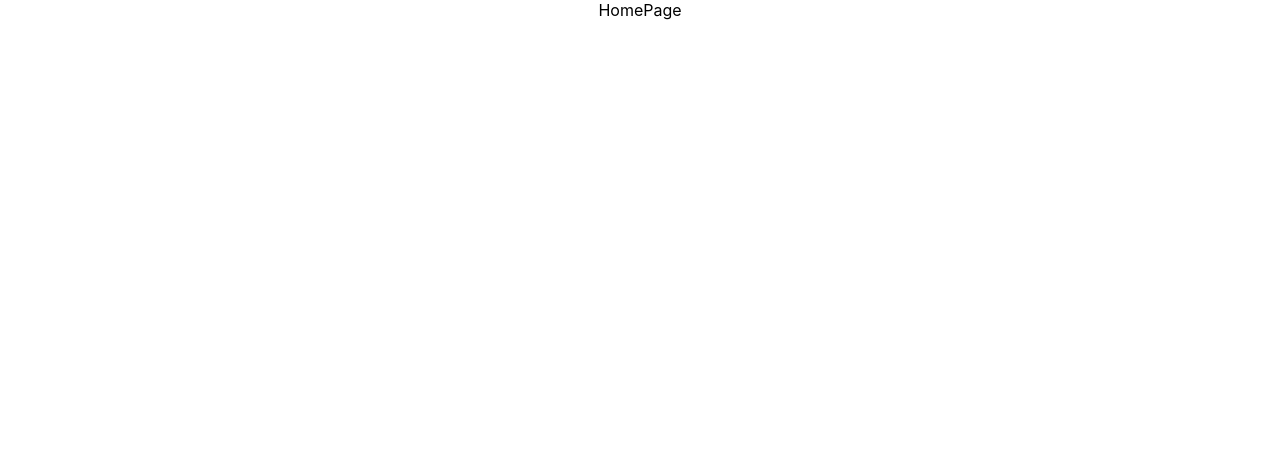
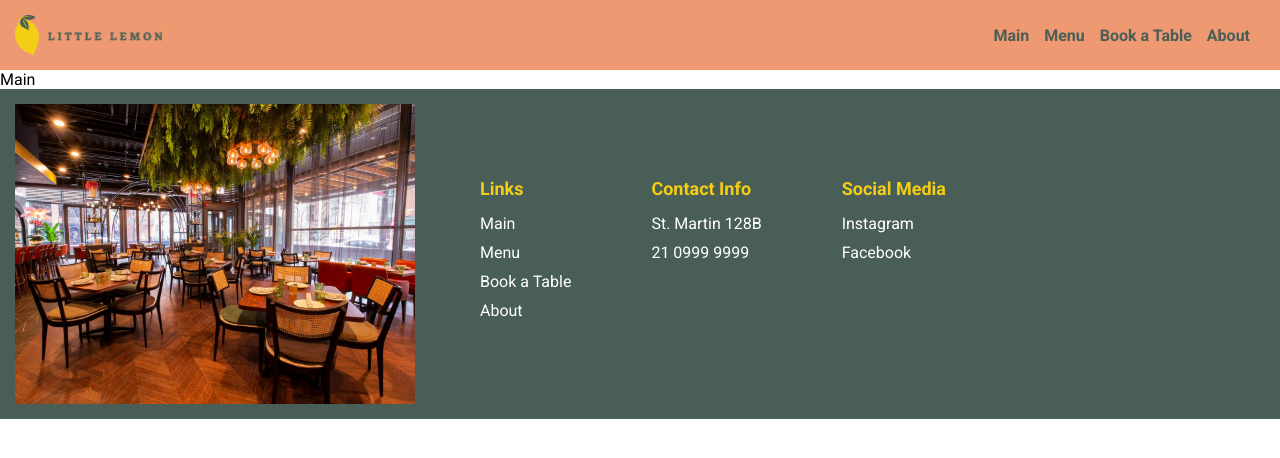
Before and after one commit to ddimkou/meta-little-lemon, a React (Create React App) app: page / in a window 1280 px wide. Shown: the top 458 px of the page. Built offline with nearby package versions, Linux system fonts and the light colour scheme.

Commit message:
html semantic, basic structure

```diff
--- a/public/index.html
+++ b/public/index.html
@@ -25,6 +25,11 @@
       Learn how to configure a non-root public URL by running `npm run build`.
     -->
     <title>React App</title>
+    <link rel="preconnect" href="https://fonts.gstatic.com" />
+    <link
+      href="https://fonts.googleapis.com/css2?family=Roboto:wght@400;700&display=swap"
+      rel="stylesheet"
+    />
   </head>
   <body>
     <noscript>You need to enable JavaScript to run this app.</noscript>
--- a/src/App.css
+++ b/src/App.css
@@ -1,4 +1,4 @@
-.App {
+/* .App {
   text-align: center;
 }
 
@@ -35,4 +35,98 @@
   to {
     transform: rotate(360deg);
   }
+} */
+
+* {
+  margin: 0;
+  padding: 0;
+  box-sizing: border-box;
 }
+body {
+  font-family: "Roboto", sans-serif;
+}
+/* Header */
+header {
+  display: flex;
+  align-items: center;
+  justify-content: space-between;
+  background-color: #ee9972;
+  padding: 15px;
+}
+nav {
+  display: flex;
+  justify-content: space-between;
+  align-items: center;
+}
+nav ul {
+  list-style: none;
+  display: flex;
+  margin: 0;
+  padding: 0;
+}
+
+nav li {
+  margin-right: 15px;
+}
+
+nav a {
+  text-decoration: none;
+  color: #495e57;
+  font-weight: bold;
+  font-size: 16px;
+  transition: color 0.2s ease-in-out;
+}
+nav a:hover {
+  color: #f4ce14;
+}
+
+/* Footer */
+
+footer {
+  padding: 15px;
+  background-color: #495e57;
+  display: flex;
+  align-items: center;
+}
+
+footer img {
+  max-width: 400px;
+  margin-right: 20px;
+}
+
+.footer-info {
+  display: flex;
+  flex-wrap: wrap;
+  margin-left: 15px;
+}
+
+.links,
+.contact-info,
+.social {
+  list-style: none;
+  padding: 0 30px;
+  margin: 0;
+  color: #fff;
+  margin-right: 20px;
+}
+
+.footer-info ul li {
+  margin-bottom: 10px;
+}
+
+.footer-info h3 {
+  font-weight: bold;
+  font-size: 18px;
+  padding-bottom: 15px;
+  color: #f4ce14;
+}
+
+.links a {
+  text-decoration: none;
+  color: #fff;
+  transition: color 0.3s ease-in-out;
+}
+
+.links a:hover {
+  color: #ffcc00;
+}
--- a/src/App.js
+++ b/src/App.js
@@ -1,7 +1,16 @@
 import "./App.css";
+import Footer from "./Footer";
+import Header from "./Header";
+import Main from "./Main";
 
 function App() {
-  return <div className="App">HomePage</div>;
+  return (
+    <>
+      <Header />
+      <Main />
+      <Footer />
+    </>
+  );
 }
 
 export default App;
--- /dev/null
+++ b/src/Footer.js
@@ -0,0 +1,37 @@
+import React from "react";
+import restaurant from "./assets/images/restaurant.jpg";
+
+const Footer = () => {
+  return (
+    <footer>
+      <img src={restaurant} alt="restaurant" />
+      <div className="footer-info">
+        <div className="category">
+          <ul className="links">
+            <h3>Links</h3>
+            <li>Main</li>
+            <li>Menu</li>
+            <li>Book a Table</li>
+            <li>About</li>
+          </ul>
+        </div>
+        <div className="category">
+          <ul className="contact-info">
+            <h3>Contact Info</h3>
+            <li>St. Martin 128B</li>
+            <li>21 0999 9999</li>
+          </ul>
+        </div>
+        <div className="category">
+          <ul className="social">
+            <h3>Social Media</h3>
+            <li>Instagram</li>
+            <li>Facebook</li>
+          </ul>
+        </div>
+      </div>
+    </footer>
+  );
+};
+
+export default Footer;
--- /dev/null
+++ b/src/Header.js
@@ -0,0 +1,27 @@
+import React from "react";
+import Logo from "./assets/images/Logo .svg";
+const Header = () => {
+  return (
+    <header>
+      <img src={Logo} alt="Little Lemon logo" />
+      <nav>
+        <ul>
+          <li>
+            <a href="/">Main</a>
+          </li>
+          <li>
+            <a href="/">Menu</a>
+          </li>
+          <li>
+            <a href="/">Book a Table</a>
+          </li>
+          <li>
+            <a href="/">About</a>
+          </li>
+        </ul>
+      </nav>
+    </header>
+  );
+};
+
+export default Header;
--- /dev/null
+++ b/src/Main.js
@@ -0,0 +1,7 @@
+import React from "react";
+
+const Main = () => {
+  return <main>Main</main>;
+};
+
+export default Main;
```
Also changed, not shown: src/assets/images/Logo .svg (added), src/assets/images/restaurant.jpg (added).
